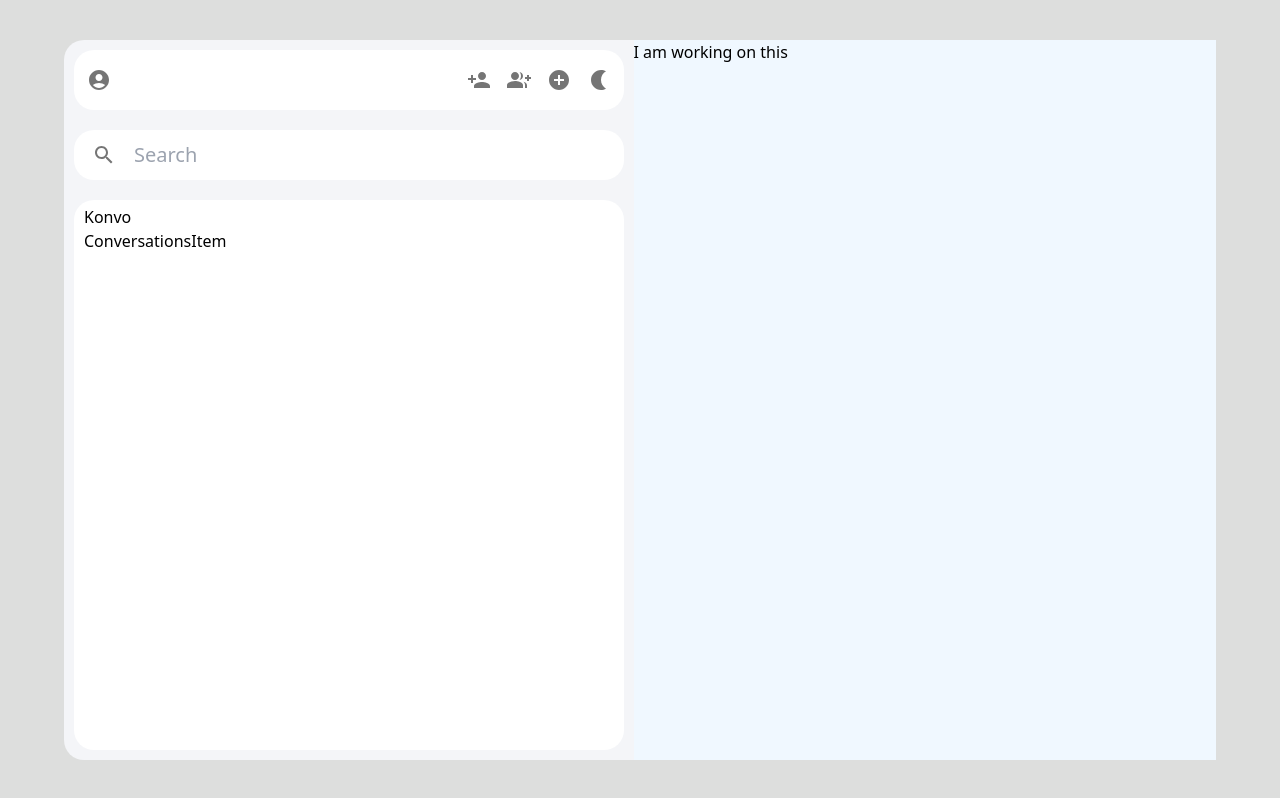
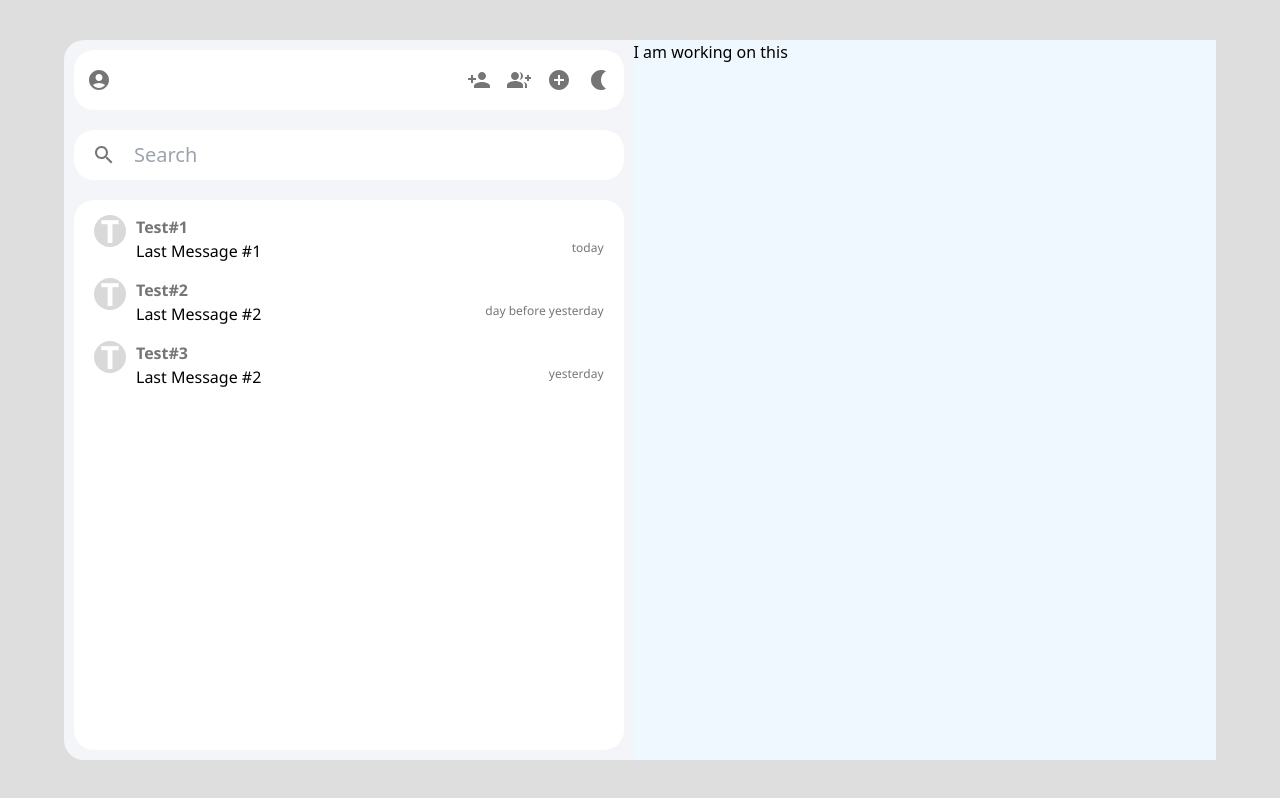
Before and after one commit to rohnkhatri/Konvo, a React (Vite) app: page / in a window 1280 px wide. Built offline with nearby package versions, Linux system fonts and the light colour scheme.

Commit message:
UI update

```diff
--- a/src/components/ConversationsItem.jsx
+++ b/src/components/ConversationsItem.jsx
@@ -1,8 +1,15 @@
 import React from 'react'
+import './myStyles.css';
 
-function ConversationsItem() {
+
+function ConversationsItem({props}) {
   return (
-    <div>ConversationsItem</div>
+    <div className='conversation-container'>
+      <p className='con-icon'>{props.name[0]}</p>
+      <p className='con-title'>{props.name}</p>
+      <p className='con-lastMessage'>{props.lastMessage}</p>
+      <p className='con-timestamp'>{props.timeStamp}</p>
+    </div>
   )
 }
 
--- a/src/components/Sidebar.jsx
+++ b/src/components/Sidebar.jsx
@@ -1,4 +1,4 @@
-import React from 'react'
+import React, { useState } from 'react'
 import './myStyles.css';
 import AccountCircleIcon from '@mui/icons-material/AccountCircle';
 import { IconButton } from '@mui/material';
@@ -10,6 +10,24 @@
 import ConversationsItem from './ConversationsItem';
 
 function Sidebar() {
+  const [conversations ,setConversations] =useState([
+    {
+      name : 'Test#1',
+      lastMessage : 'Last Message #1',
+      timeStamp : 'today',
+    },
+    {
+      name : 'Test#2',
+      lastMessage : 'Last Message #2',
+      timeStamp : 'day before yesterday',
+    },
+    {
+      name : 'Test#3',
+      lastMessage : 'Last Message #2',
+      timeStamp : 'yesterday',
+    },
+  ])
+
   return (
     <div className='sidebar-container'>
       <div className='sb-header'>
@@ -28,8 +46,10 @@
         <IconButton><SearchIcon/></IconButton>
         <input className='search-box' type="text" placeholder='Search' />
       </div>
-      <div className='sb-conversations'>Konvo
-        <ConversationsItem/>
+      <div className='sb-conversations'>
+        {conversations.map((conversation) =>{
+          return<ConversationsItem props={conversation}/>
+        })}
       </div>
     </div>
   )
--- a/src/components/myStyles.css
+++ b/src/components/myStyles.css
@@ -44,3 +44,48 @@
     flex: 1;
 
 }
+.conversation-container{
+    display: grid;
+    grid-template-columns: 32px auto auto;
+    grid-template-rows: auto auto;
+    column-gap: 10px;
+    padding: 5px;
+    margin: 5px;
+    border-radius: 20px;
+
+}
+.con-icon{
+    grid-area: 1/1/3/2;
+    display: flex;
+    justify-content: center;
+    align-items: center;
+    background-color: #d9d9d9;
+    font-family: 'Segoe UI', Tahoma, Geneva, Verdana, sans-serif;
+    font-size: 2rem;
+    font-weight: bolder;
+    color: white;
+    height: 32px;
+    width: 32px;
+    padding: 2px;
+    border-radius: 50%;
+
+}
+
+.con-lastMessage{
+    font-family: 'Segoe UI', Tahoma, Geneva, Verdana, sans-serif;
+    /* color : rgba(0 ,0 ,0 ,0.54) */
+
+}
+.con-title{
+    grid-area: 1/2/2/4;
+    font-family: 'Segoe UI', Tahoma, Geneva, Verdana, sans-serif;
+    font-weight: bold;
+    color : rgba(0 ,0 ,0 ,0.54)
+}
+.con-timestamp{
+    justify-self: flex-end;
+    font-family: 'Segoe UI', Tahoma, Geneva, Verdana, sans-serif;
+    font-size: 0.75rem;
+    color : rgba(0,0 ,0 ,0.54)
+
+}
```
